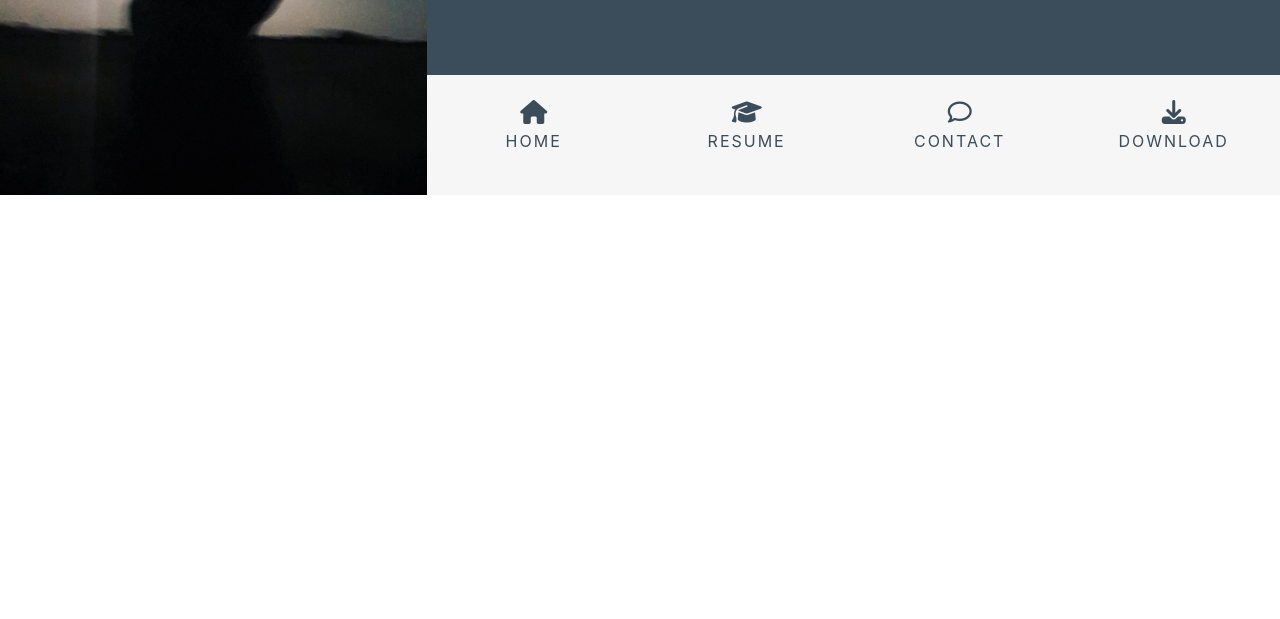
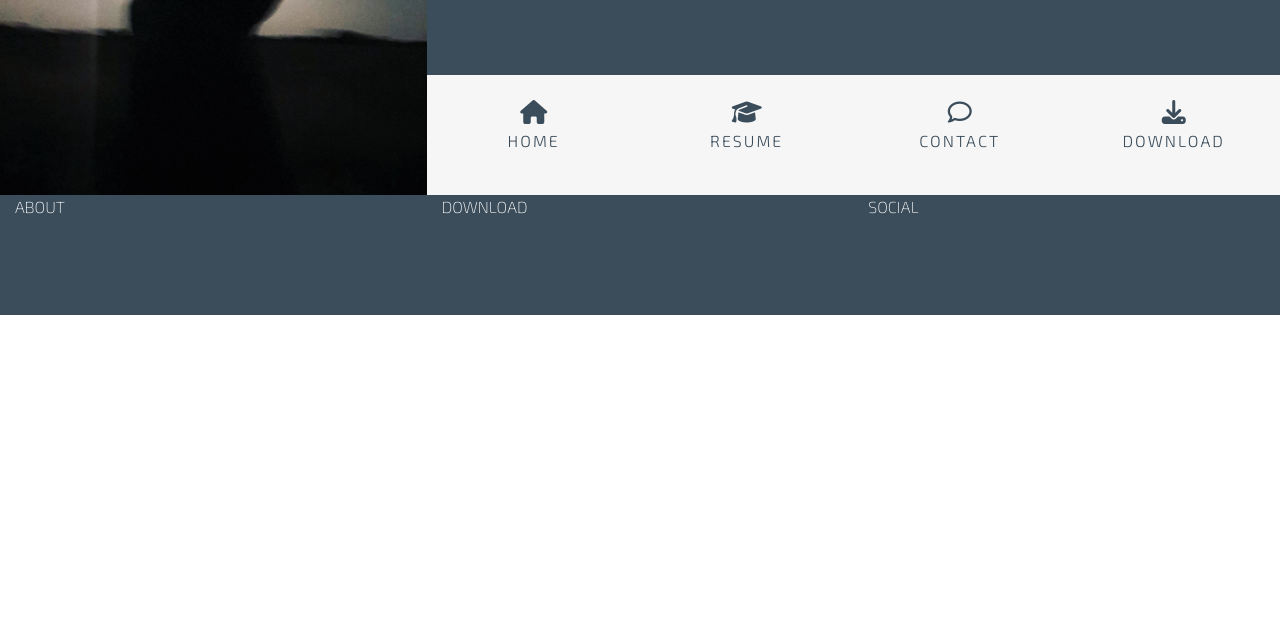
Before and after one commit to vkleer/ci-resume, a plain HTML site: page index.html in a window 1280 px wide. Shown: the part 181-800 px from the top of the page. Drawn offline with nearby package versions, Linux system fonts and the light colour scheme.

Commit message:
Add footer and add basic style

```diff
--- a/assets/css/style.css
+++ b/assets/css/style.css
@@ -1,5 +1,4 @@
-@import url('https://fonts.googleapis.com/css2?family=Exo+2:wght@100;200;400;700&family=Roboto+Slab:wght@100;200;400;700&display=swap');
-
+@import url('https://fonts.googleapis.com/css2?family=Exo+2:wght@100;200;300;400;700&family=Roboto+Slab:wght@100;400;700&display=swap');
 /* Colours */
 .bg-color-name-title {
     background-color: #3b4d5b;
@@ -7,6 +6,22 @@
 
 .ui-menu-color {
     background-color: #f6f6f6;
+}
+
+/* Special paddings/margins/text */
+
+h1, h2, h3, h4 {
+    margin: 0;
+}
+
+.uppercase {
+    text-transform: uppercase;
+}
+
+.general-sub {
+    font-family: 'Exo 2', sans-serif;
+    font-weight: 200;
+    color: #fff;
 }
 
 /* Heading */
@@ -51,6 +66,7 @@ header {
     margin: 0;
 }
 
+/* Menu */
 .menu-container {
     font-size: 0;
 }
@@ -83,10 +99,19 @@ header {
     width: 100%;
     padding-top: 5px;
     text-align: center;
-    text-transform: uppercase;
+    font-family: 'Exo 2', sans-serif;
     font-size: 1rem;
-    font-weight: 400;
+    font-weight: 300;
     letter-spacing: 2px;
+}
+
+/* Footer */
+
+footer {
+    background-color: #3b4d5b;
+    color: #fff;
+    min-height: 120px;
+    margin: 0;
 }
 
 /* Hover.css */
--- a/index.html
+++ b/index.html
@@ -28,16 +28,16 @@
                     <div class="col">
                         <ul id="nav" class="list-inline menu-container">
                             <li class="col-6 col-sm-3 ui-menu-color list-inline-item menu-item">
-                                <a href="#" class="hvr-sweep-to-top"><i class="fa fa-home" aria-hidden="true"></i><span>Home</span></a>
+                                <a href="#" class="hvr-sweep-to-top"><i class="fa fa-home" aria-hidden="true"></i><span class="uppercase">Home</span></a>
                             </li>
                             <li class="col-6 col-sm-3 ui-menu-color list-inline-item menu-item">
-                                <a href="#" class="hvr-sweep-to-top"><i class="fa fa-graduation-cap" aria-hidden="true"></i><span>Resume</span></a>
+                                <a href="#" class="hvr-sweep-to-top"><i class="fa fa-graduation-cap" aria-hidden="true"></i><span class="uppercase">Resume</span></a>
                             </li>
                             <li class="col-6 col-sm-3 ui-menu-color list-inline-item menu-item">
-                                <a href="#" class="hvr-sweep-to-top"><i class="fa fa-comment-o" aria-hidden="true"></i><span>Contact</span></a>
+                                <a href="#" class="hvr-sweep-to-top"><i class="fa fa-comment-o" aria-hidden="true"></i><span class="uppercase">Contact</span></a>
                             </li>
                             <li class="col-6 col-sm-3 ui-menu-color list-inline-item menu-item">
-                                <a href="#" class="hvr-sweep-to-top"><i class="fa fa-download" aria-hidden="true"></i><span>Download</span></a>
+                                <a href="#" class="hvr-sweep-to-top"><i class="fa fa-download" aria-hidden="true"></i><span class="uppercase">Download</span></a>
                             </li>
                         </ul>
                     </div>
@@ -48,8 +48,18 @@
     <section>
 
     </section>
-    <footer>
-
+    <footer class="container-fluid">
+        <div class="row">
+            <div class="col-sm-4">
+                <p class="uppercase general-sub">About</p>
+            </div>
+            <div class="col-sm-4">
+                <p class="uppercase general-sub">Download</p>
+            </div>
+            <div class="col-sm-4">
+                <p class="uppercase general-sub">Social</p>
+            </div>
+        </div>
     </footer>
 
     <!-- jQuery and Bootstrap Bundle (includes Popper) -->
```
